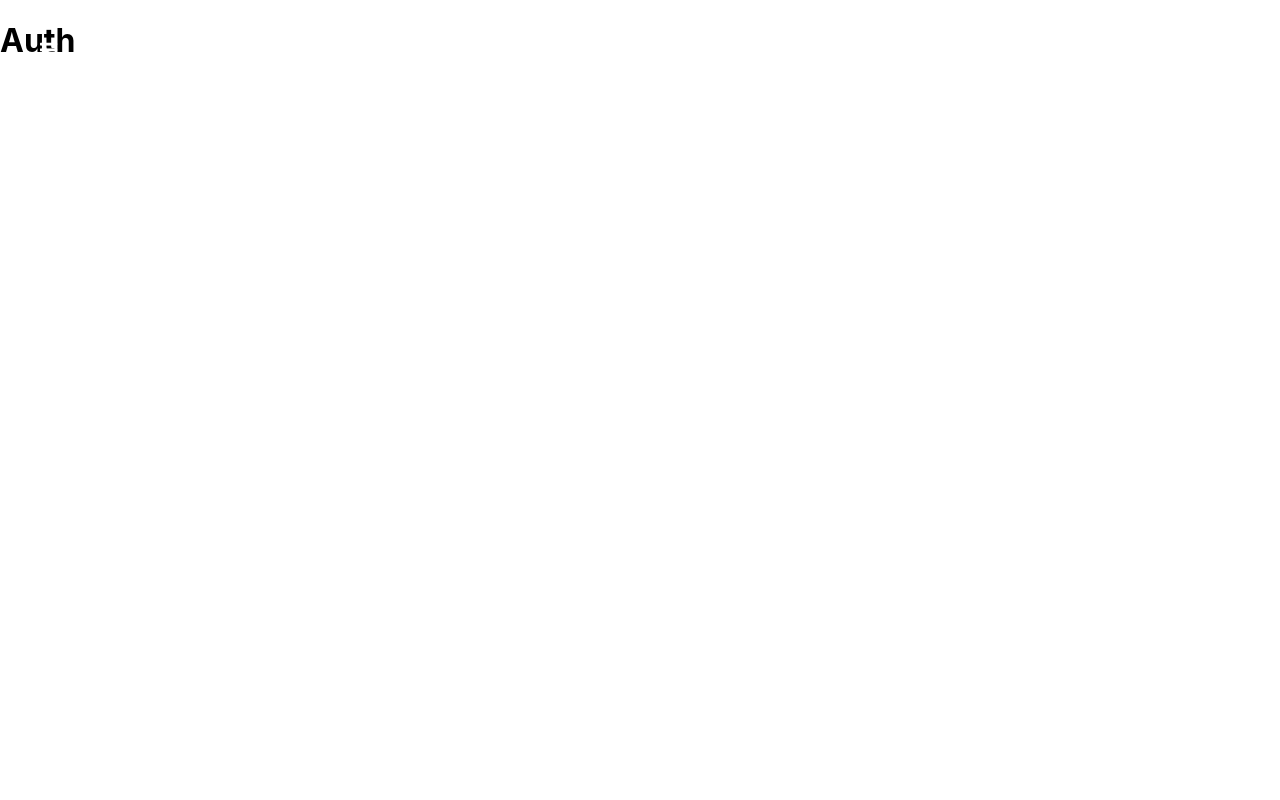
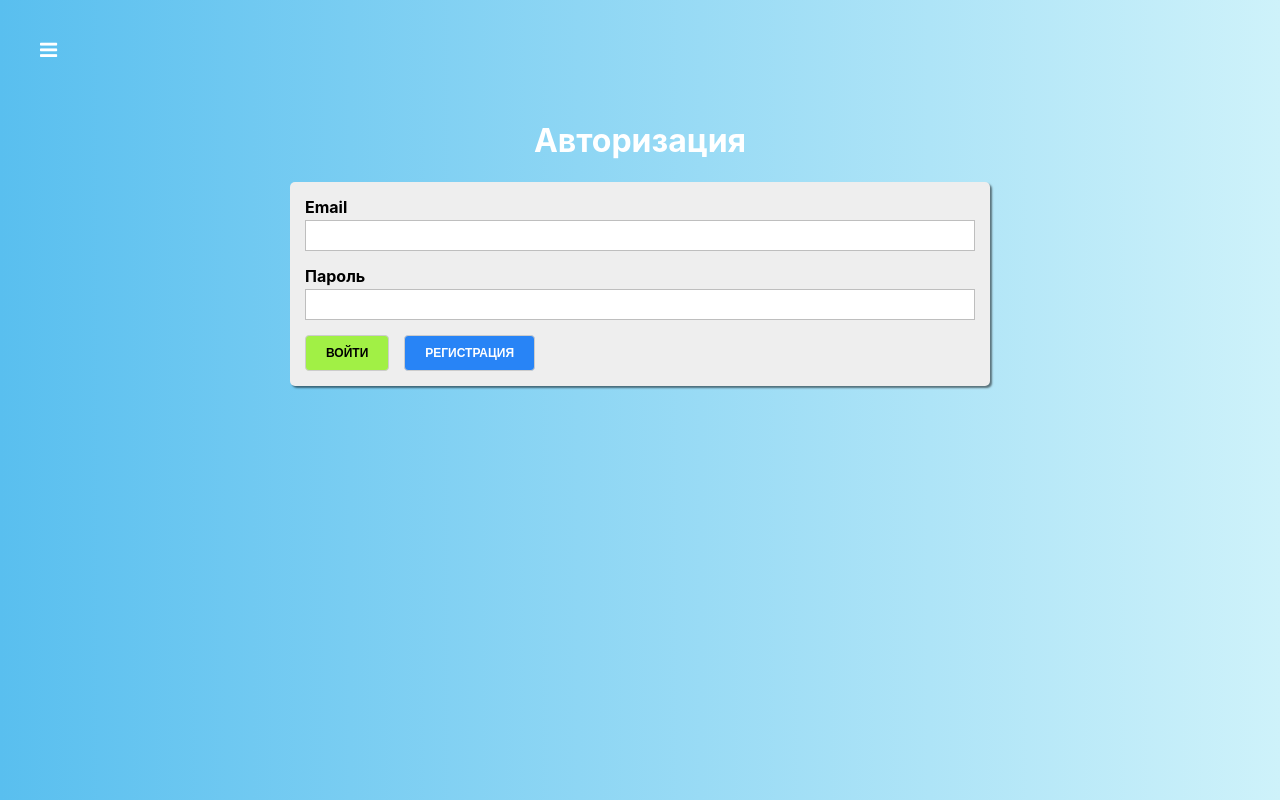
Before and after one commit to netForceoff/testApplicationOnReact, a React app: page /auth in a window 1280 px wide. Built offline with nearby package versions, Linux system fonts and the light colour scheme.

Commit message:
adding auth

```diff
--- /dev/null
+++ b/src/components/UI/input/input.css
@@ -0,0 +1,32 @@
+.Input {
+    margin-bottom: 15px;
+
+}
+
+.Input label {
+    margin-bottom: 3px;
+    padding: 0;
+    display: block;
+    font-weight: bold;
+}
+
+.Input input {
+    display: block;
+    box-sizing: border-box;
+    border: 1px solid #bebebe;
+    padding: 7px;
+    margin: 0 0 5px;
+    width: 100%;
+    outline: none;
+    transition: all .3s ease-in-out;
+}
+
+.Input span {
+    color: #f01f30;
+    font-size: 12px;
+    font-weight: bold;
+}
+
+.Input.invalid label {
+    color: #f01f30;
+}
--- /dev/null
+++ b/src/components/UI/input/input.js
@@ -0,0 +1,37 @@
+import React from 'react'
+import './input.css'
+
+function isInvalid({valid, touched, shouldValidate}) { // Подходит по формату
+    return !valid && shouldValidate && touched // Если не валидный, должны валидировать и уже мы его потрогали, заполняли
+}
+
+const Input = props => {
+    const inputType = props.type || 'text'
+    const cls = ['Input']
+    const htmlFor = `${inputType}-${Math.random()}`
+
+    if (isInvalid(props)) {
+        cls.push('invalid')
+    }
+
+    return (
+        <div className = {cls.join(' ')}>
+            <label htmlFor = {htmlFor}>{props.label}</label>
+            <input
+            type = {inputType}
+            id = {htmlFor}
+            value = {props.value}
+            onChange = {props.onChange}
+            />
+            {
+                isInvalid(props)
+                ? <span>{props.errorMessage  || 'Введите верное значение'}</span>
+                : null
+            }
+
+
+            </div>
+    )
+}
+
+export default Input
--- /dev/null
+++ b/src/containers/Auth/Auth.css
@@ -0,0 +1,27 @@
+.Auth {
+    display: flex;
+    justify-content: center;
+    padding-top: 100px;
+    flex-grow: 1;
+    width: 100%;
+    background: linear-gradient(270deg, #cef2fa 0%, #59bfef 100%);
+
+}
+
+.Auth > div {
+    width: 100%;
+    max-width: 700px;
+    padding: 0 20px;
+}
+
+.Auth h1 {
+    color: #fff;
+    text-align: center;
+}
+
+.AuthForm {
+    background: #eee;
+    box-shadow: 2px 2px 2px rgba(0, 0, 0, .5);
+    padding: 15px;
+    border-radius: 5px;
+}
--- a/src/containers/Auth/Auth.js
+++ b/src/containers/Auth/Auth.js
@@ -1,10 +1,86 @@
 import React from 'react'
+import './Auth.css'
+import Button from '../../components/UI/Button/Button'
+import Input from '../../components/UI/input/input'
 
 export default class Auth extends React.Component {
+
+    state = {
+        formControls: { // Создание инпутов
+            email: {
+                value: '',
+                type: 'email',
+                label: 'Email',
+                errorMessage: 'Введите корректный email',
+                valid: false,
+                touched: false,
+                validation: {
+                    required: true,
+                    email: true
+                }
+            },
+            password: {
+                value: '',
+                type: 'password',
+                label: 'Пароль',
+                errorMessage: 'Введите корректный пароль',
+                valid: false,
+                touched: false,
+                validation: {
+                    required: true,
+                    minLength: 6
+                }
+            }
+        }
+    }
+
+    loginHandler = () => {
+
+    }
+
+    registerHandler = () => {
+
+    }
+
+    submitHandler = event => {
+        event.preventDefault()
+    }
+
+    onChangeHandler = (event, controlName) => {
+        console.log(controlName, event.target.value)
+    }
+
+    renderInputs() {
+        return Object.keys(this.state.formControls).map((controlName, index) => {
+            const control = this.state.formControls[controlName]
+            return (
+                <Input
+                    key = {controlName + index}
+                    type = {control.type}
+                    value = {control.value}
+                    valid = {control.touched}
+                    label = {control.label}
+                    shouldValidate = {!!control.validation} // !!Приводит тип к boolean
+                    errorMessage = {control.errorMessage}
+                    onChange = {event => this.onChangeHandler(event, controlName)}
+                />
+            )
+        })
+    }
+
     render() {
         return (
-            <div>
-                <h1>Auth</h1>
+            <div className = "Auth">
+                <div>
+                    <h1>Авторизация</h1>
+
+                    <form onSubmit = {this.submitHandler} className = "AuthForm">
+                       {this.renderInputs()}
+
+                        <Button type = "success" onClick = {this.loginHandler}>Войти</Button>
+                        <Button type = "primary" onClick = {this.registerHandler}>Регистрация</Button>
+                        </form>
+                </div>
                 </div>
         )
     }
```
